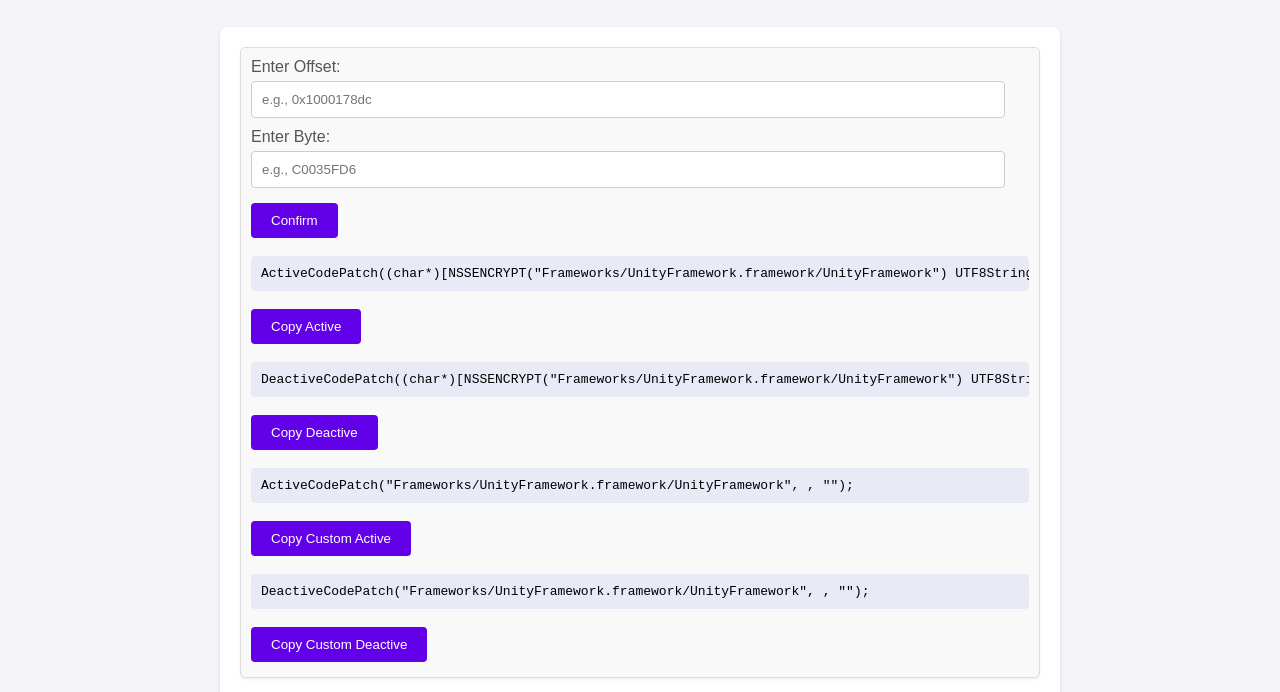
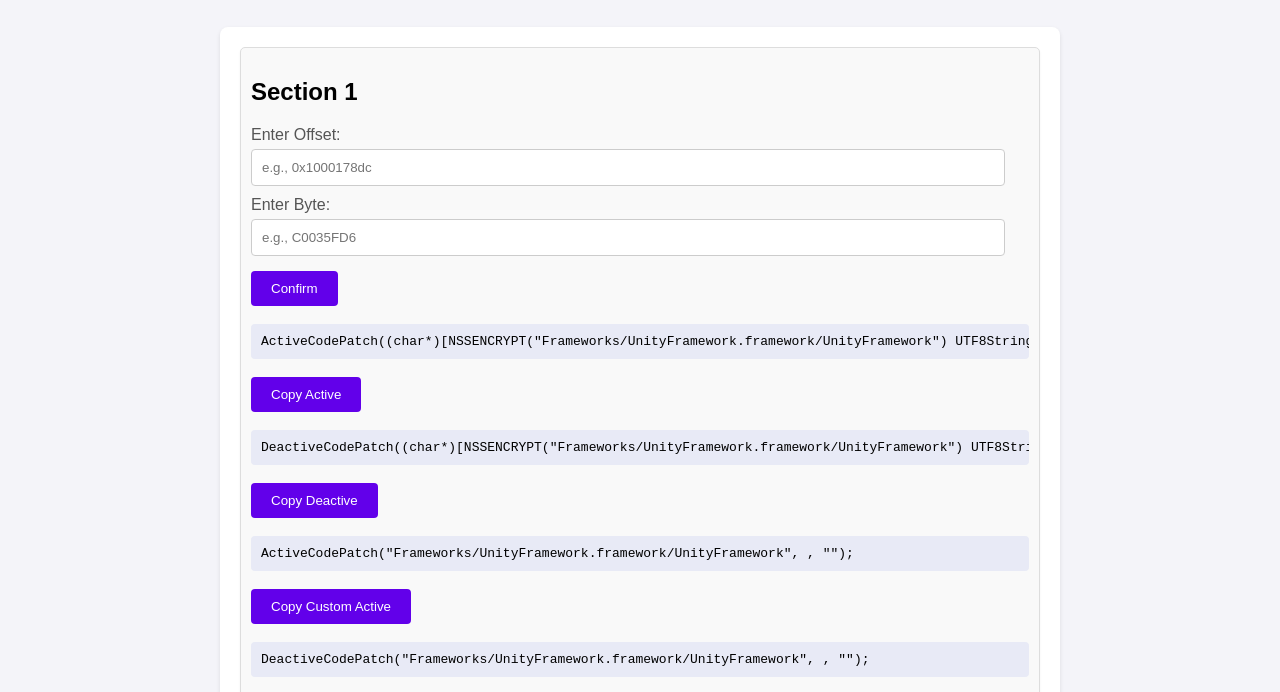
Before and after one commit to Thailong260/ghostdvcipa, a plain HTML site: page index.html in a window 1280 px wide. Shown: the part 101-793 px from the top of the page. Drawn offline with Linux system fonts and the light colour scheme.

Commit message:
Add files via upload

```diff
--- a/index.html
+++ b/index.html
@@ -88,6 +88,8 @@
         }
     </style>
     <script>
+        let sectionCount = 0;  // Biến đếm toàn cục để giữ số thứ tự của phần
+
         function updateCode(offsetInput, byteInput, activeOutputElement, deactiveOutputElement, customActiveOutputElement, customDeactiveOutputElement) {
             const offset = offsetInput.value;
             const byte = byteInput.value;
@@ -105,10 +107,16 @@
         }
 
         function addCodeSection() {
+            sectionCount++;  // Tăng số thứ tự của phần mỗi khi hàm được gọi
+
             const container = document.getElementById("codeContainer");
 
             const codeSection = document.createElement("div");
             codeSection.className = "code-section";
+
+            const sectionTitle = document.createElement("h2");
+            sectionTitle.innerText = `Section ${sectionCount}`;  // Gán tiêu đề có số thứ tự
+            codeSection.appendChild(sectionTitle);  // Thêm tiêu đề vào phần code section
 
             const offsetLabel = document.createElement("label");
             offsetLabel.innerText = "Enter Offset: ";
@@ -193,7 +201,7 @@
             codeSection.appendChild(customActivePre);
             codeSection.appendChild(buttonCopyCustomActive);
             codeSection.appendChild(document.createElement("br"));
-            codeSection.appendChild(customDeactivePre);
+          	codeSection.appendChild(customDeactivePre);
             codeSection.appendChild(buttonCopyCustomDeactive);
 
             container.appendChild(codeSection);
```
